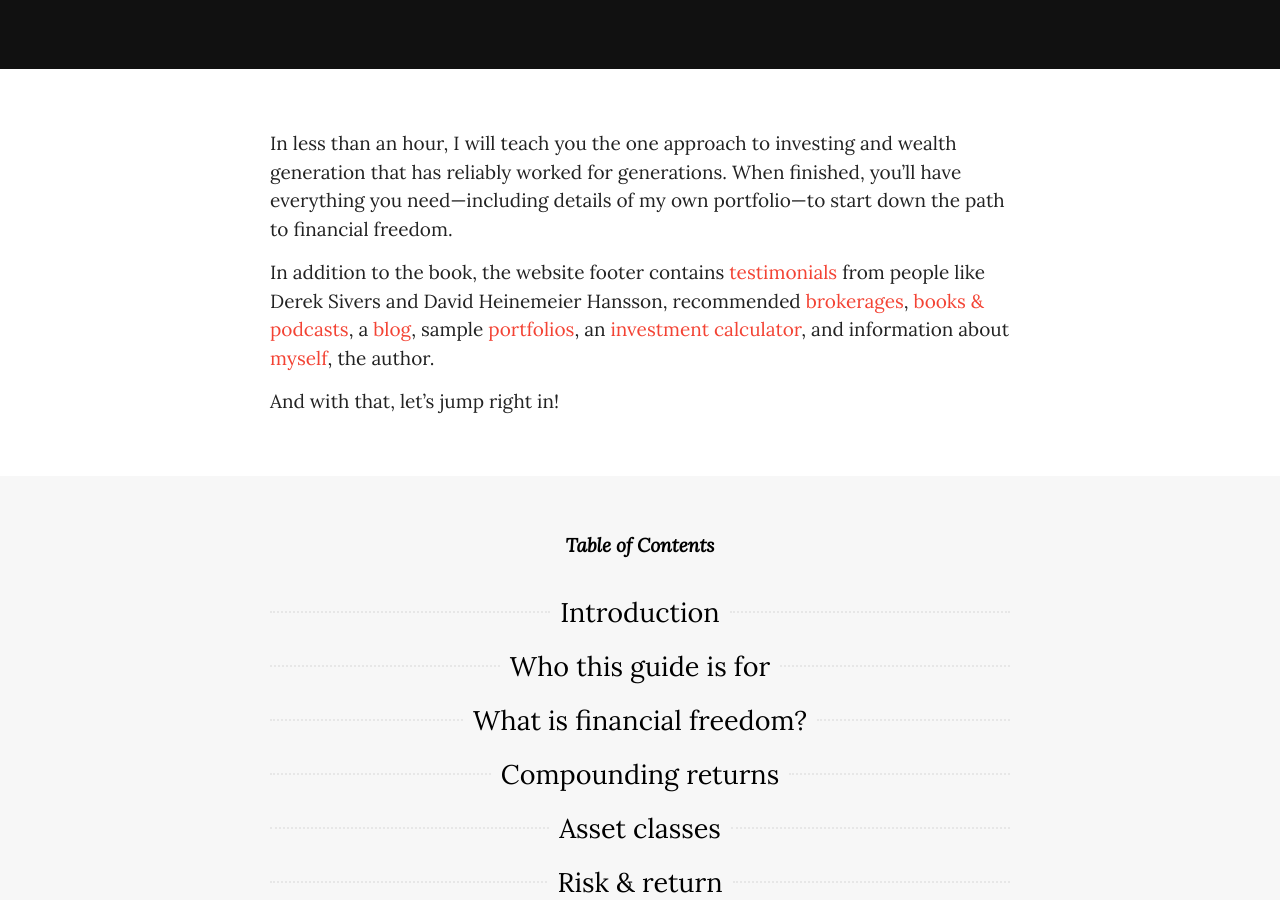
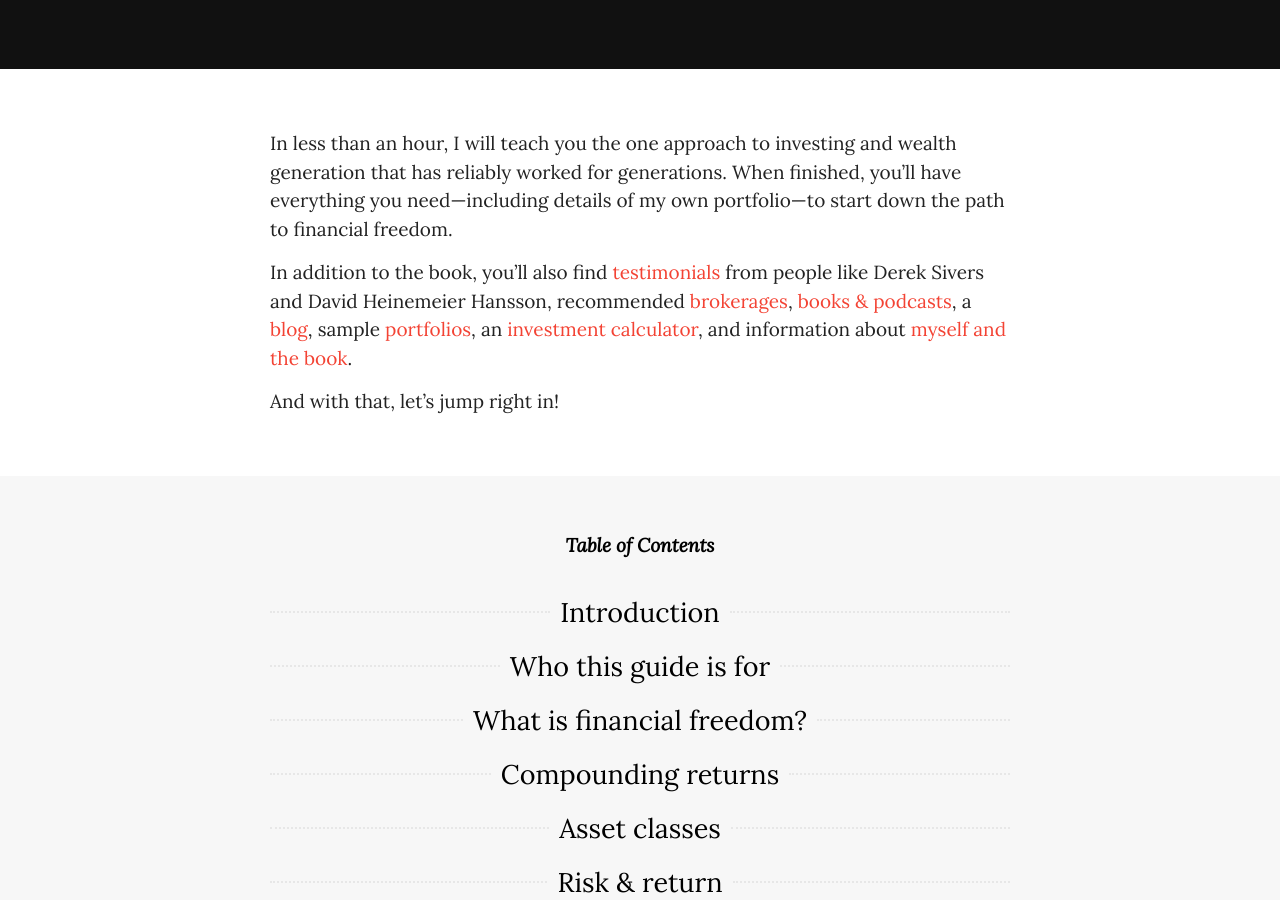
Before and after one commit to dafacto/moneyforsomething, a Jekyll site: the page built from index.md, in a window 1280 px wide and 900 px high, scrolled down 555 px. Built offline with Jekyll 4.4.1, drawn with Linux system fonts in a browser that asks for light colours; some web fonts are replaced; a script that is not in the unit is left out.

Commit message:
Home page update

```diff
--- a/index.md
+++ b/index.md
@@ -6,6 +6,6 @@
 
 In less than an hour, I will teach you the one approach to investing and wealth generation that has reliably worked for generations. When finished, you’ll have everything you need—including details of my own portfolio—to start down the path to financial freedom.
 
-In addition to the book, the website footer contains [testimonials](/praise/) from people like Derek Sivers and David Heinemeier Hansson,  recommended [brokerages](/brokerages/), [books & podcasts](/books/), a [blog](/blog/), sample [portfolios](/portfolios/), an [investment calculator](/calculator/), and information about [myself](/about/), the author.
+In addition to the book, you’ll also find [testimonials](/praise/) from people like Derek Sivers and David Heinemeier Hansson,  recommended [brokerages](/brokerages/), [books & podcasts](/books/), a [blog](/blog/), sample [portfolios](/portfolios/), an [investment calculator](/calculator/), and information about [myself and the book](/about/).
 
 And with that, let’s jump right in!
```
